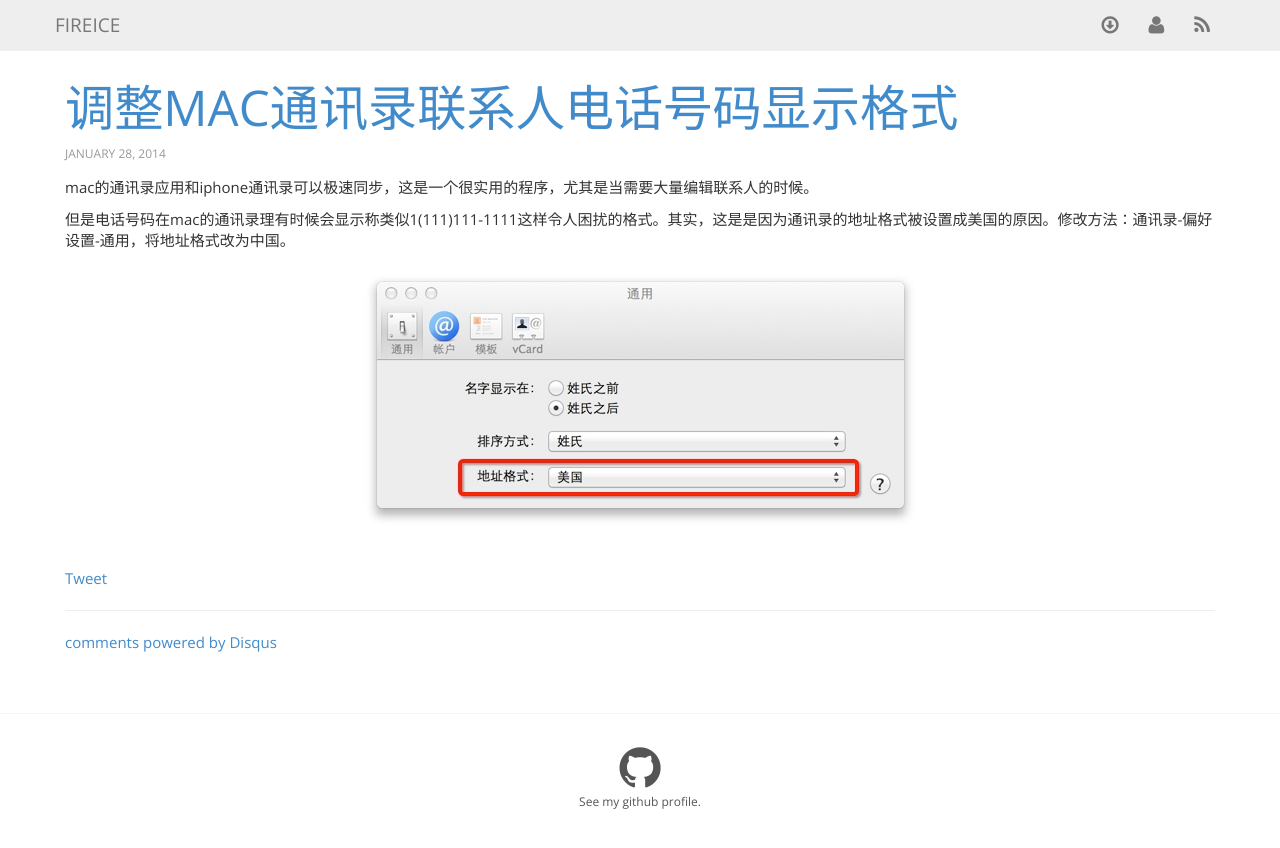
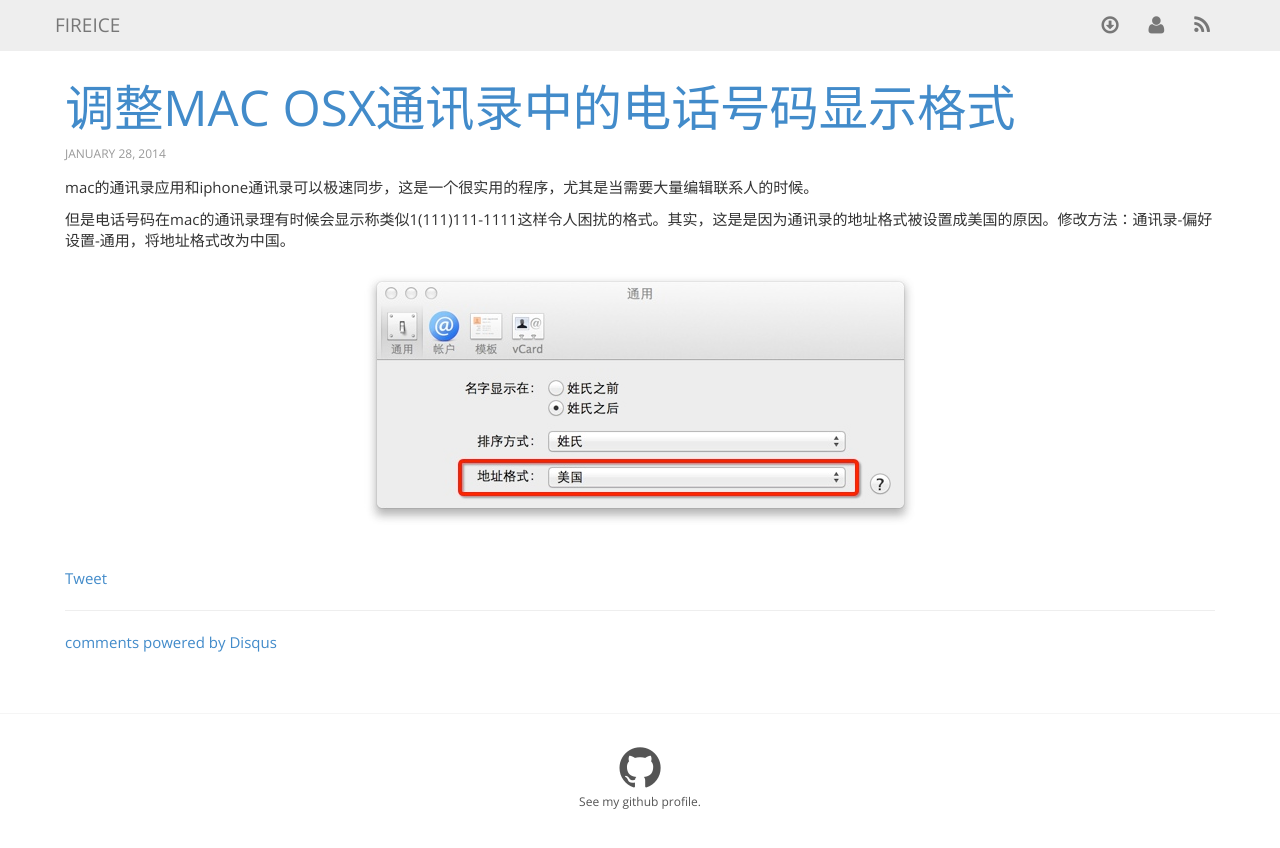
Before and after one commit to chzju/chzju.github.com, a Jekyll site: the page built from _posts/2014-1-28-setting-address-format-of-contacts-app-of-mac-osx.md, in a window 1280 px wide. Shown: the top 848 px of the page. Built offline with Jekyll 4.4.1, drawn with Linux system fonts in a browser that asks for light colours; nearby versions of some CDN libraries; Markdown is read by kramdown in place of the engine named in the settings; comment, search, counter and statistics services are not loaded.

Commit message:
editting title

```diff
--- a/_posts/2014-1-28-setting-address-format-of-contacts-app-of-mac-osx.md
+++ b/_posts/2014-1-28-setting-address-format-of-contacts-app-of-mac-osx.md
@@ -1,6 +1,6 @@
 ---
 layout: post
-title: 调整mac通讯录联系人电话号码显示格式
+title: 调整mac osx通讯录中的电话号码显示格式
 category: posts
 ---
 
```
